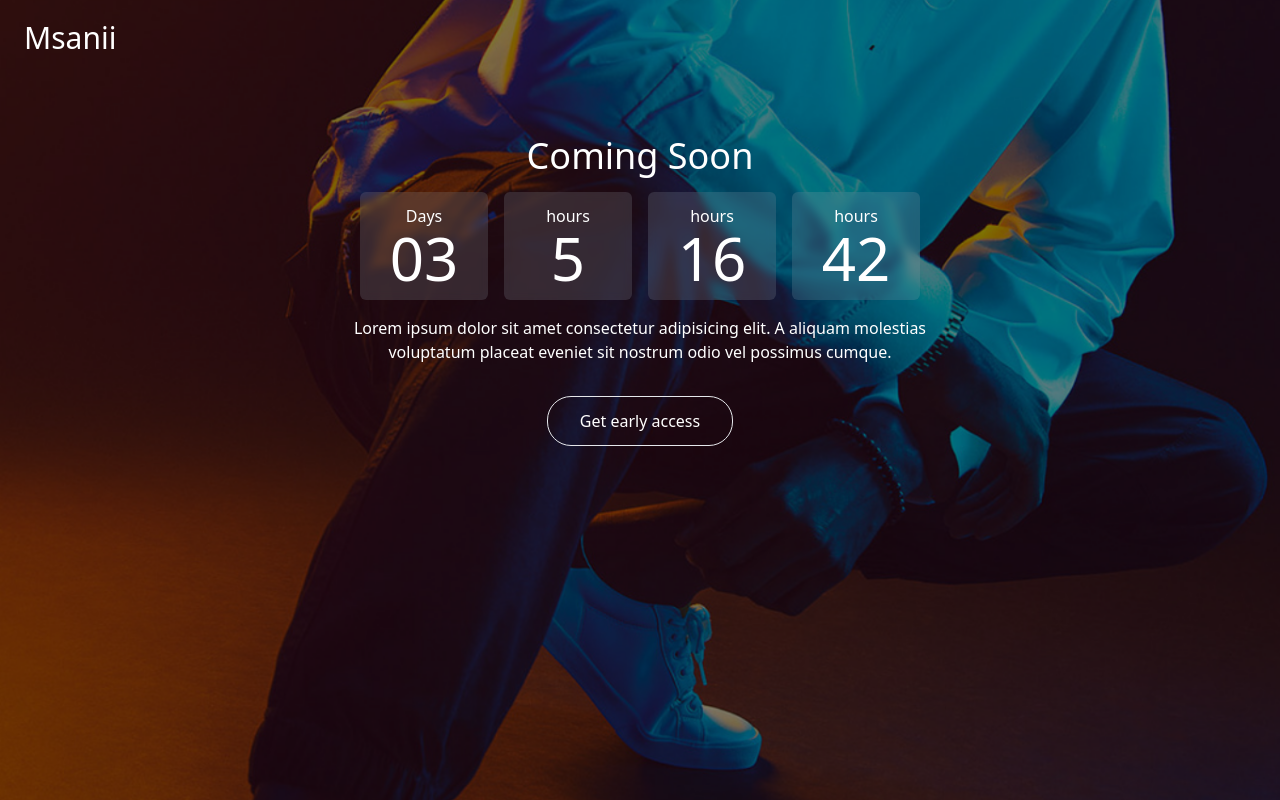
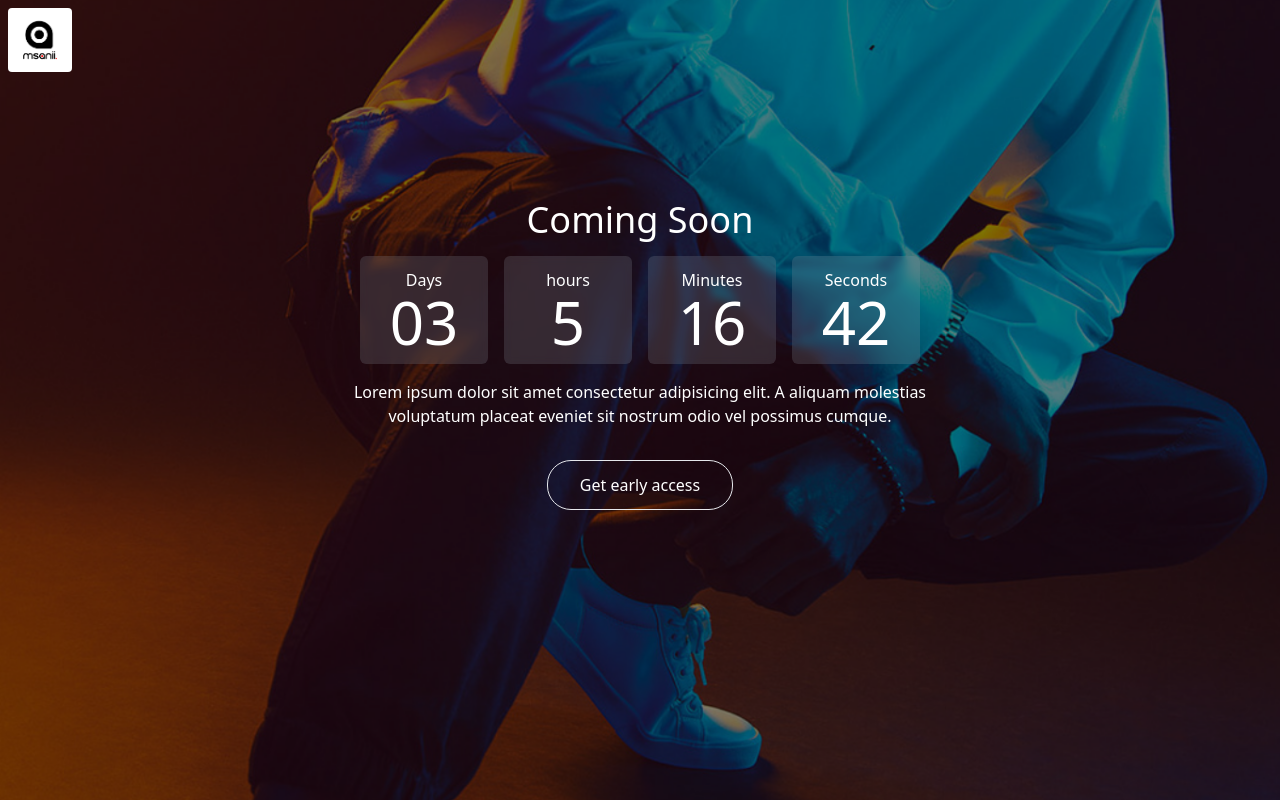
Before and after one commit to Marcos8060/msanii, a React (Create React App) app: page / in a window 1280 px wide. Built offline with nearby package versions, Linux system fonts and the light colour scheme.

Commit message:
made minor changes

```diff
--- a/src/components/Navbar.js
+++ b/src/components/Navbar.js
@@ -1,10 +1,12 @@
 import React from "react";
+import logo from '../assets/images/msanii.jpeg'
 
 const Navbar = () => {
   return (
     <>
       <div className="relative">
-        <h3 class="absolute text-3xl top-3 left-4">Msanii</h3>
+        <img className="w-16 rounded" src={logo} alt="" />
+        {/* <h3 class="absolute text-3xl top-3 left-4">Msanii</h3> */}
       </div>
     </>
   );
--- a/src/components/Timer.js
+++ b/src/components/Timer.js
@@ -53,13 +53,13 @@ function DateTimer() {
             </h2>
           </div>
           <div className="py-3 w-32 bg-gray-400 rounded-md bg-clip-padding backdrop-filter backdrop-blur-sm bg-opacity-20 px-4">
-            <p className="block text-center">hours</p>
+            <p className="block text-center">Minutes</p>
             <h2 className="font-thin text-6xl text-center">
               {remainingTime.minutes}
             </h2>
           </div>
           <div className="py-3 w-32 bg-gray-400 rounded-md bg-clip-padding backdrop-filter backdrop-blur-sm bg-opacity-20 px-4">
-            <p className="block text-center">hours</p>
+            <p className="block text-center">Seconds</p>
             <h2 className="font-thin text-6xl text-center">
               {remainingTime.seconds}
             </h2>
```
Also changed, not shown: src/assets/images/msanii.jpeg (added).
